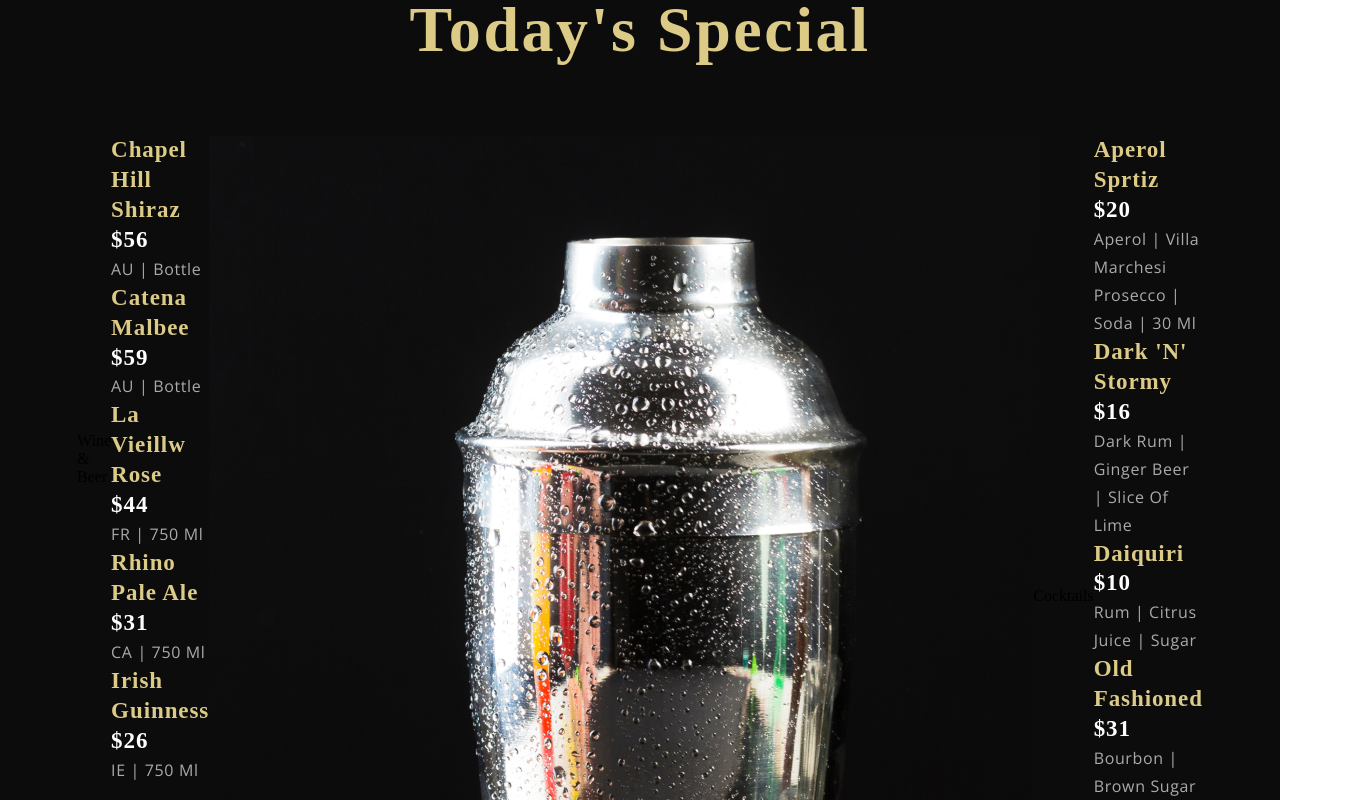
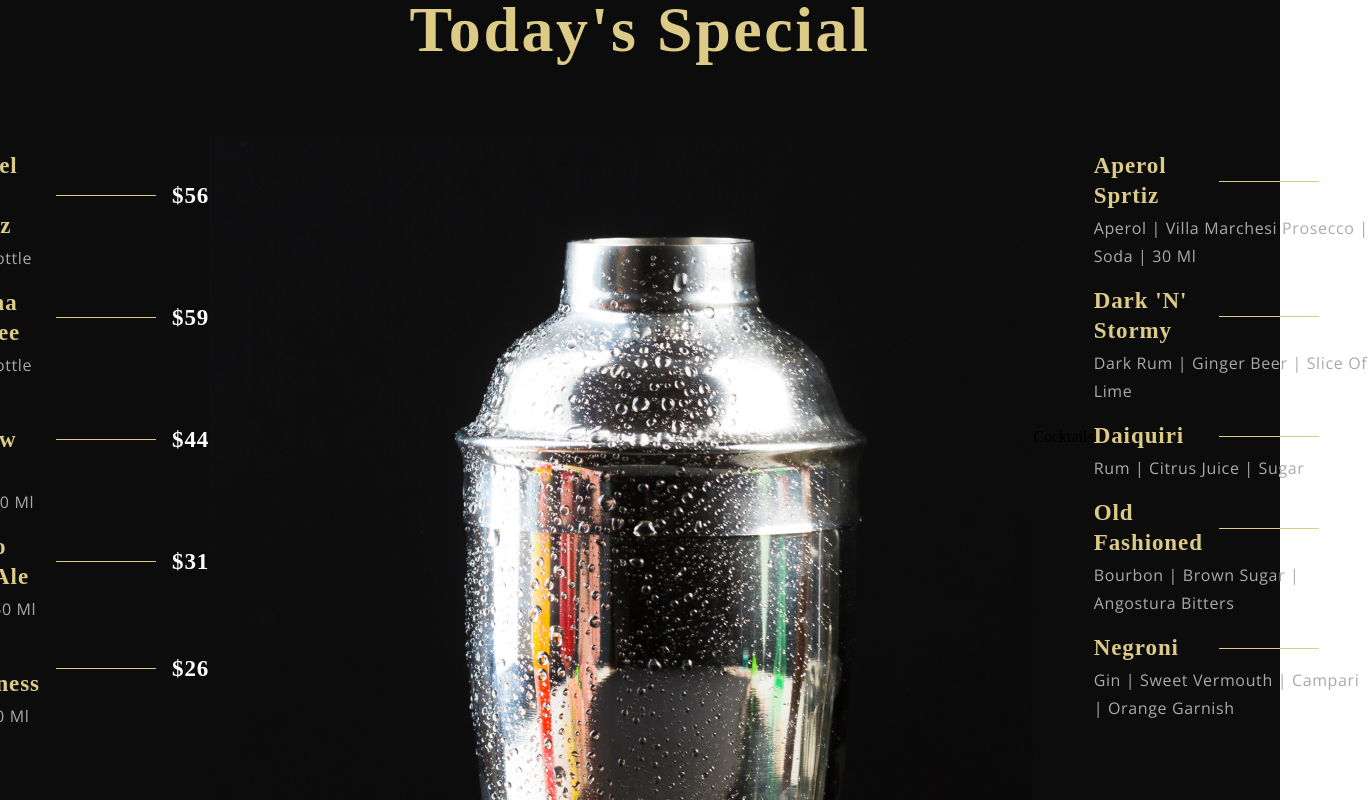
Before and after one commit to Joshhortt/restaurante-pt, a React (Create React App) app: page / in a window 1280 px wide. Shown: the part 2140-2940 px from the top of the page, 1372 px wide, since content can reach past the window. Built offline with nearby package versions, Linux system fonts and the light colour scheme; a web font is replaced by a local one.

Commit message:
add styles to MenuItem.css'.

```diff
--- a/src/components/Menuitem/MenuItem.css
+++ b/src/components/Menuitem/MenuItem.css
@@ -0,0 +1,34 @@
+.app__menuitem {
+    width: 100%;
+    margin: 1rem 0;
+    display: flex;
+    flex-direction: column;
+}
+
+.app__menuitem-head {
+    display: flex;
+    justify-content: space-between;
+    align-items: center;
+}
+
+.app__menuitem-sub {
+    width: 100%;
+    margin-top: 0.2rem;
+}
+
+.app__menuitem-name {
+    flex: 1;
+}
+
+.app__menuitem-dash {
+    width: 100px;
+    height: 1px;
+    background: var(--color-golden);
+    margin: 0 1rem;
+}
+
+.app__menuitem-price {
+    display: flex;
+    justify-content: flex-end;
+    align-items: flex-end;
+}
```
